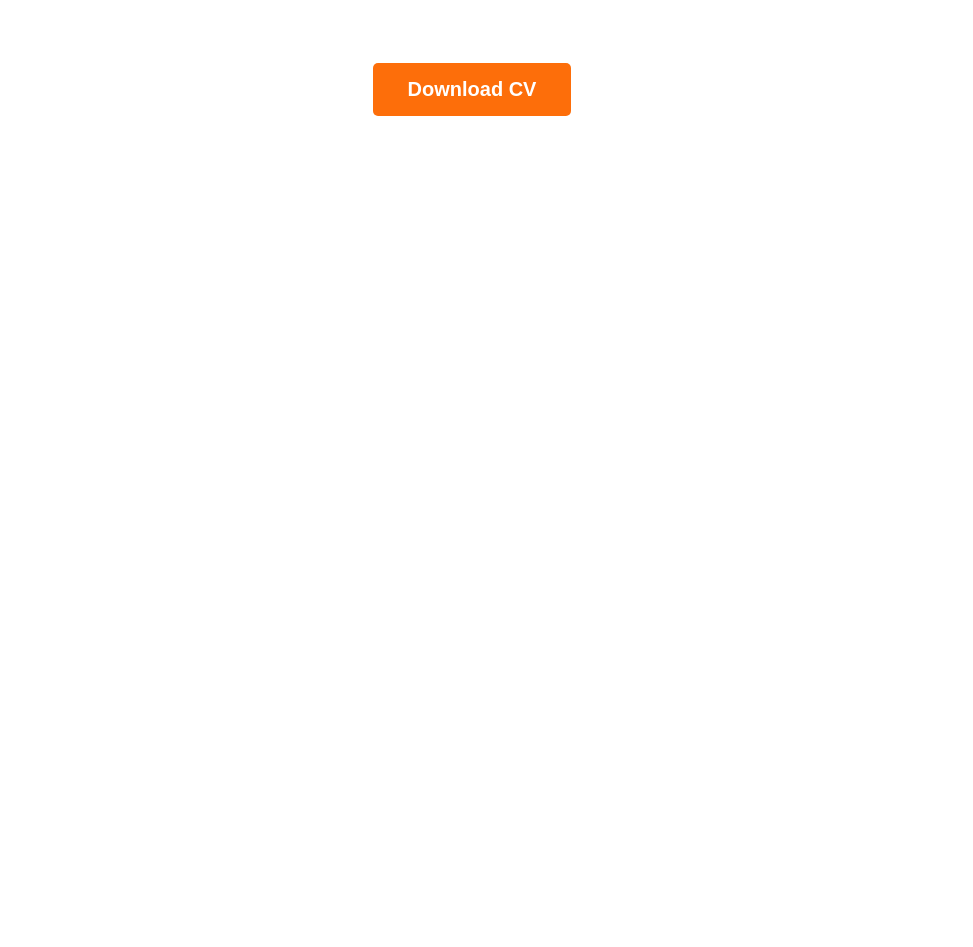
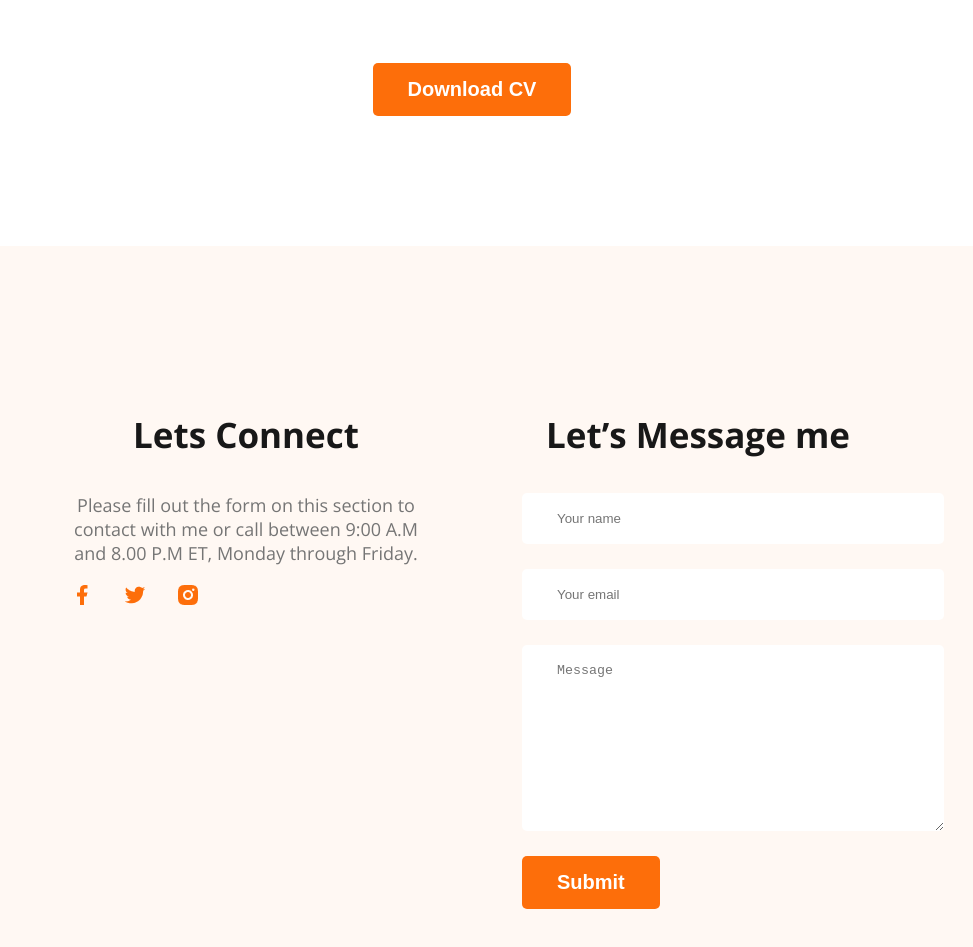
Before and after one commit to antubhatta/first-portfolio, a plain HTML site: page index.html in a window 1280 px wide. Shown: the part 3410-4357 px from the top of the page, without its empty margins (168-1141 px from the left). Before the commit the page ends 3656 px from the top, so only its background shows below. Drawn offline with nearby package versions, Linux system fonts and the light colour scheme.

Commit message:
footer sectionend

```diff
--- a/index.html
+++ b/index.html
@@ -1,5 +1,6 @@
 <!DOCTYPE html>
 <html lang="en">
+
 <head>
     <meta charset="UTF-8">
     <meta name="viewport" content="width=device-width, initial-scale=1.0">
@@ -7,8 +8,9 @@
     <link rel="preconnect" href="https://fonts.googleapis.com">
     <link rel="preconnect" href="https://fonts.gstatic.com" crossorigin>
     <link href="https://fonts.googleapis.com/css2?family=Open+Sans:wght@400;700;800&display=swap" rel="stylesheet">
-    <link rel="stylesheet" href= "styles/portfolio.css">
+    <link rel="stylesheet" href="styles/portfolio.css">
 </head>
+
 <body>
     <header class="header">
         <nav>
@@ -21,9 +23,10 @@
         </nav>
         <div class="banner">
             <div class="banner-content">
-                <h3 class="banner-greeting">Hi, I  am</h3>
+                <h3 class="banner-greeting">Hi, I am</h3>
                 <h4 class="banner-title">Antu Bhatta</h4>
-                <p class="banner-desc">Shot what able cold new see hold.Friendly as an betrayed formerly he. Morning because as to society behaved moments.</p>
+                <p class="banner-desc">Shot what able cold new see hold.Friendly as an betrayed formerly he. Morning
+                    because as to society behaved moments.</p>
                 <button class="btn-primary">Download CV</button>
                 <button class="btn-primary">Contact</button>
             </div>
@@ -33,7 +36,10 @@
     <main>
         <section class="about">
             <h3 class="section-title">About Me</h3>
-           <p class="section-desc">I, m a designer & developer with a passion for web design. I enjoy developing simple, clean and slick websites that provide real value to the end user. Thousands of clients have procured exceptional resulfs while working with me. Delivering work within time and budget which meets clients requirements in our mata.</p>
+            <p class="section-desc">I, m a designer & developer with a passion for web design. I enjoy developing
+                simple, clean and slick websites that provide real value to the end user. Thousands of clients have
+                procured exceptional resulfs while working with me. Delivering work within time and budget which meets
+                clients requirements in our mata.</p>
             <div class="about-info-container">
                 <div class="about-info">
                     <h4 class="info-title">Name:
@@ -48,7 +54,7 @@
                 <div class="about-info">
                     <h4 class="info-title">Date of birth:
                     </h4>
-                <p class="info-description">  03 January 2000</p>
+                    <p class="info-description"> 03 January 2000</p>
                 </div>
                 <div class="about-info">
                     <h4 class="info-title">From:
@@ -60,27 +66,33 @@
         <!-- what i do section start -->
         <section>
             <h3 class="section-title">What I do</h3>
-        <p id="what-i-do-desc"class="section-desc">I have more than 10 years experience building software for clients all over the world. Below is a quick overview of my main technical skill sets and technologies i use. Want to find out more about my experience?Check out my online resume and project portfolio.</p>
+            <p id="what-i-do-desc" class="section-desc">I have more than 10 years experience building software for
+                clients all over the world. Below is a quick overview of my main technical skill sets and technologies i
+                use. Want to find out more about my experience?Check out my online resume and project portfolio.</p>
             <div class="skill-container">
                 <div class="skill">
                     <img src="images/icons/js.png" alt="">
                     <h3 class="skill-title">Vanilla JavaScript</h3>
-                <p class="skill-desc">List skill/technologies here. You can change the icon above to any of the 1500+ FontAwesome 5 free icons available. Aenean commodo ligula eget dolor.</p>
+                    <p class="skill-desc">List skill/technologies here. You can change the icon above to any of the
+                        1500+ FontAwesome 5 free icons available. Aenean commodo ligula eget dolor.</p>
                 </div>
                 <div class="skill">
                     <img src="images/icons/react.png" alt="">
                     <h3 class="skill-title">React</h3>
-                <p class="skill-desc">List skill/technologies here. You can change the icon above to any of the 1500+ FontAwesome 5 free icons available. Aenean commodo ligula eget dolor.</p>
+                    <p class="skill-desc">List skill/technologies here. You can change the icon above to any of the
+                        1500+ FontAwesome 5 free icons available. Aenean commodo ligula eget dolor.</p>
                 </div>
                 <div class="skill">
                     <img src="images/icons/nodejs.png" alt="">
                     <h3 class="skill-title">Node.js</h3>
-                <p class="skill-desc">List skill/technologies here. You can change the icon above to any of the 1500+ FontAwesome 5 free icons available. Aenean commodo ligula eget dolor.</p>
+                    <p class="skill-desc">List skill/technologies here. You can change the icon above to any of the
+                        1500+ FontAwesome 5 free icons available. Aenean commodo ligula eget dolor.</p>
                 </div>
                 <div class="skill">
                     <img src="images/icons/mongo.png" alt="">
                     <h3 class="skill-title">MongoDB</h3>
-                <p class="skill-desc">List skill/technologies here. You can change the icon above to any of the 1500+ FontAwesome 5 free icons available. Aenean commodo ligula eget dolor.</p>
+                    <p class="skill-desc">List skill/technologies here. You can change the icon above to any of the
+                        1500+ FontAwesome 5 free icons available. Aenean commodo ligula eget dolor.</p>
                 </div>
 
 
@@ -97,19 +109,24 @@
                         <h2 class="resume-item-title">Master in Computer Engineering</h2>
                         <h3 class="resume-item-institute">Harvard University / 2015 - 2017</h3>
                         <p class="resume-item-description">List skill/technologies here. You can change the icon above
-                        to any of the 1500+ FontAwesome 5 free icons available. Aenean commodo ligula eget dolor.</p>
-                </div><hr>
+                            to any of the 1500+ FontAwesome 5 free icons available. Aenean commodo ligula eget dolor.
+                        </p>
+                    </div>
+                    <hr>
                     <div class="resume-item">
                         <h2 class="resume-item-title">Master in Computer Engineering</h2>
                         <h3 class="resume-item-institute">Harvard University / 2015 - 2017</h3>
                         <p class="resume-item-description">List skill/technologies here. You can change the icon above
-                        to any of the 1500+ FontAwesome 5 free icons available. Aenean commodo ligula eget dolor.</p>
-                </div><hr>
+                            to any of the 1500+ FontAwesome 5 free icons available. Aenean commodo ligula eget dolor.
+                        </p>
+                    </div>
+                    <hr>
                     <div class="resume-item">
                         <h2 class="resume-item-title">Master in Computer Engineering</h2>
                         <h3 class="resume-item-institute">Harvard University / 2015 - 2017</h3>
                         <p class="resume-item-description">List skill/technologies here. You can change the icon above
-                        to any of the 1500+ FontAwesome 5 free icons available. Aenean commodo ligula eget dolor.</p>
+                            to any of the 1500+ FontAwesome 5 free icons available. Aenean commodo ligula eget dolor.
+                        </p>
                     </div>
 
                 </div>
@@ -119,19 +136,24 @@
                         <h2 class="resume-item-title">Master in Computer Engineering</h2>
                         <h3 class="resume-item-institute">Harvard University / 2015 - 2017</h3>
                         <p class="resume-item-description">List skill/technologies here. You can change the icon above
-                        to any of the 1500+ FontAwesome 5 free icons available. Aenean commodo ligula eget dolor.</p>
-                </div><hr>
+                            to any of the 1500+ FontAwesome 5 free icons available. Aenean commodo ligula eget dolor.
+                        </p>
+                    </div>
+                    <hr>
                     <div class="resume-item">
                         <h2 class="resume-item-title">Master in Computer Engineering</h2>
                         <h3 class="resume-item-institute">Harvard University / 2015 - 2017</h3>
                         <p class="resume-item-description">List skill/technologies here. You can change the icon above
-                        to any of the 1500+ FontAwesome 5 free icons available. Aenean commodo ligula eget dolor.</p>
-                </div><hr>
+                            to any of the 1500+ FontAwesome 5 free icons available. Aenean commodo ligula eget dolor.
+                        </p>
+                    </div>
+                    <hr>
                     <div class="resume-item">
                         <h2 class="resume-item-title">Master in Computer Engineering</h2>
                         <h3 class="resume-item-institute">Harvard University / 2015 - 2017</h3>
                         <p class="resume-item-description">List skill/technologies here. You can change the icon above
-                        to any of the 1500+ FontAwesome 5 free icons available. Aenean commodo ligula eget dolor.</p>
+                            to any of the 1500+ FontAwesome 5 free icons available. Aenean commodo ligula eget dolor.
+                        </p>
                     </div>
                 </div>
             </div>
@@ -141,7 +163,27 @@
         </section>
     </main>
     <footer>
+        <div class="footer-column">
+            <h3 class="section-title">Lets Connect</h3>
+            <p class="section-desc">Please fill out the form on this section to contact with me or call between 9:00 A.M
+                and 8.00 P.M ET, Monday through Friday.</p>
+            <div class="social-links">
+                <a href=""><img src="images/icons/facebook.png" alt=""></a>
+                <a href=""><img src="images/icons/twitter.png" alt=""></a>
+                <a href=""><img src="images/icons/insta.png" alt=""></a>
+            </div>
 
+        </div>
+        <div class="footer-column">
+            <h3 class="section-title">Let’s Message me</h3>
+            <form action="" class="contact">
+                <input type="text" name="" id="" placeholder="Your name">
+                <input type="email" name="" id="" placeholder="Your email">
+                <textarea name="" id="" cols="30" rows="10" placeholder="Message"></textarea>
+                <input class="btn-primary" type="submit" value="Submit">
+            </form>
+        </div>
     </footer>
 </body>
+
 </html>
--- a/styles/portfolio.css
+++ b/styles/portfolio.css
@@ -117,7 +117,8 @@ main {
     max-width: 1140px;
     margin: 0px auto;
 }
-main section{
+
+main section {
     margin: 130px;
 }
 
@@ -156,45 +157,85 @@ main section{
     box-shadow: 0px 6px 50px 0px rgba(0, 0, 0, 0.06);
 
 }
-.skill-desc{
-    color:#757575;
+
+.skill-desc {
+    color: #757575;
 }
+
 /* resume section style */
-.resume-column-title{
+.resume-column-title {
     color: #474747;
     font-size: 30px;
     font-weight: 700;
 }
-.resume-container{
+
+.resume-container {
     display: flex;
     gap: 50px;
 }
-.resume-item-description{
-    color:#757575;
+
+.resume-item-description {
+    color: #757575;
     font-size: 16px;
     font-weight: 400;
     line-height: 28px;
 }
-.resume-item-institute{
+
+.resume-item-institute {
     color: #757575;
     font-size: 20px;
     font-weight: 600;
 }
-.resume-item-title{
-    color:#474747;
+
+.resume-item-title {
+    color: #474747;
     font-size: 30px;
     font-weight: 700;
     margin-bottom: 10px;
 }
-.resume-container hr{
+
+.resume-container hr {
     margin: 30px;
 }
-.resume-item-institute{
+
+.resume-item-institute {
     margin-bottom: 20px;
     margin-top: 0px;
 }
-.download-cv{
+
+.download-cv {
     text-align: center;
     margin-top: 50px;
 
 }
+
+/* footer section */
+footer {
+    display: flex;
+    background-color: #FFF8F3;
+    padding: 130px 230px;
+    margin-top: 100px;
+    gap: 100px;
+}
+
+.footer-column {
+    width: 50%;
+}
+
+.social-links a {
+    margin-right: 25px;
+}
+
+.contact input[type="text"],
+input[type="email"],
+textarea {
+    display: block;
+    margin-bottom: 25px;
+    padding: 18px 35px;
+    color: #757575;
+    border-radius: 5px;
+    background-color: #FFF;
+    border: 0px;
+    width: 100%;
+
+}
```
Lines whose indentation alone changed are shown as unchanged.
